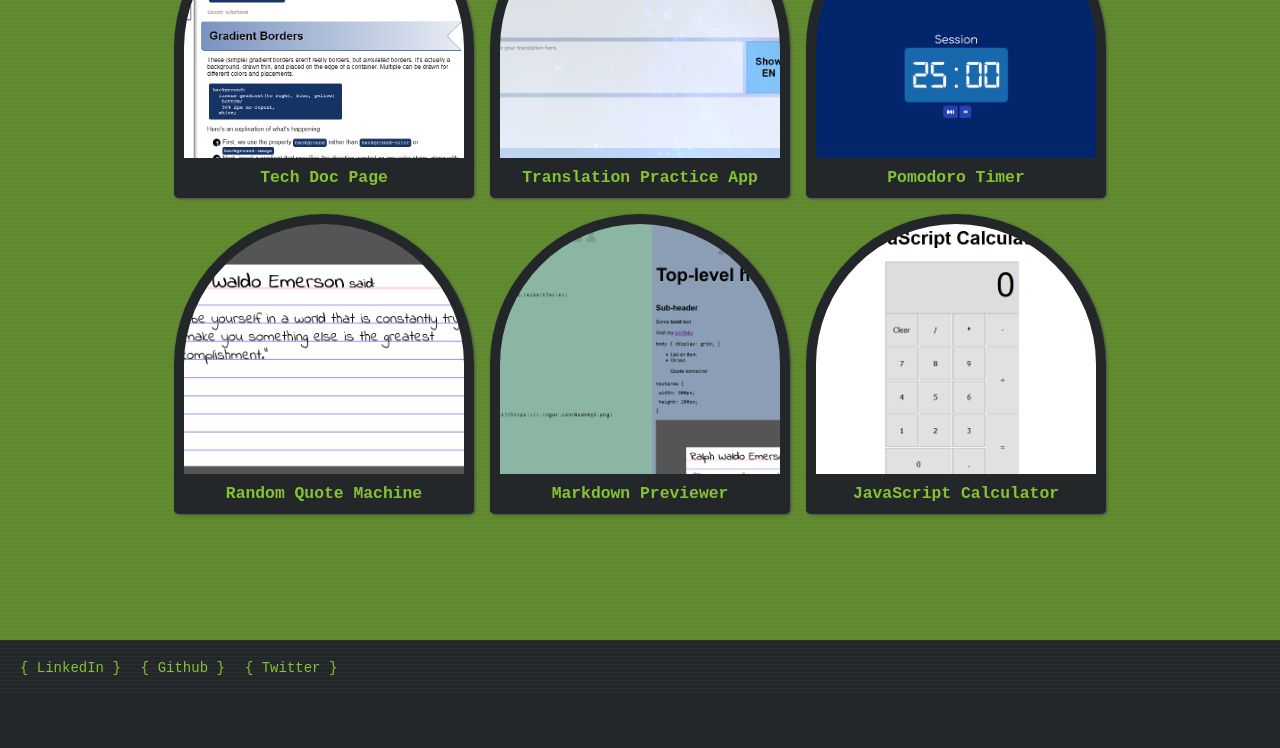
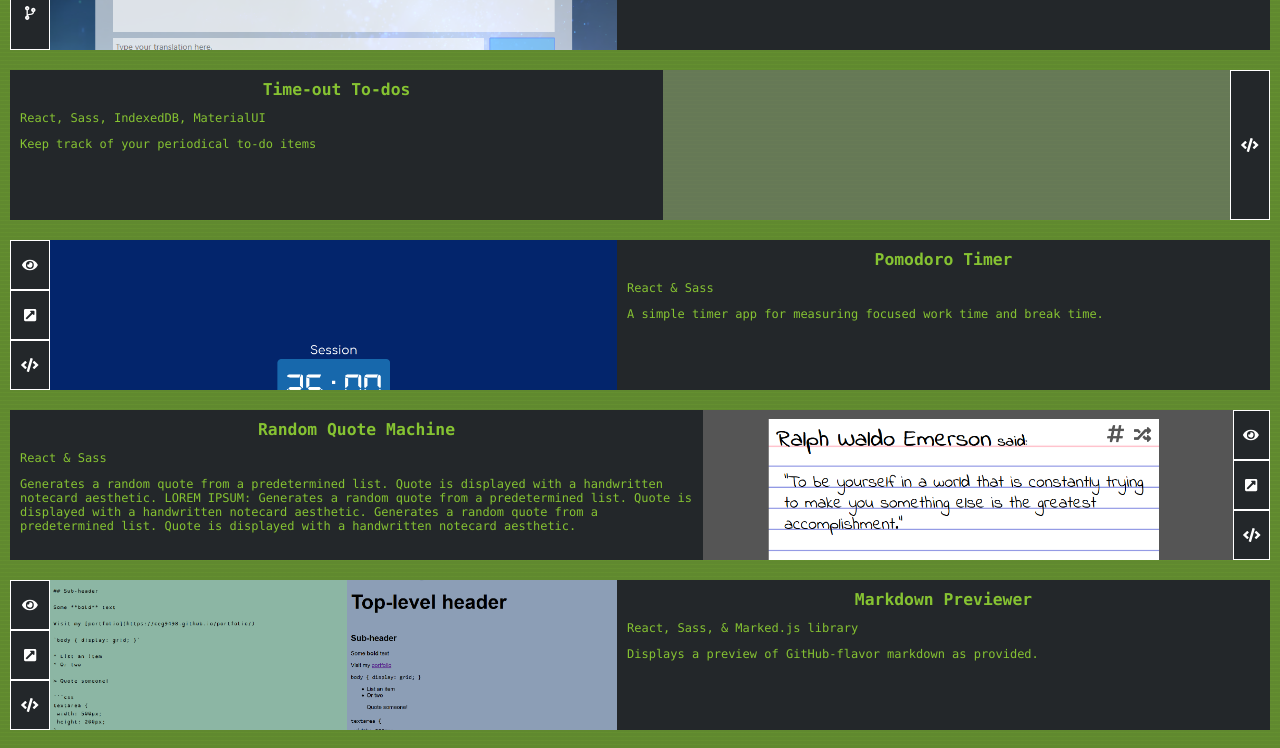
Before and after one commit to ceg9498/portfolio, a React (Create React App) app: page / in a window 1280 px wide. Shown: the part 960-1708 px from the top of the page. Before the commit the page ends 1656 px from the top, so only its background shows below. Built offline with nearby package versions, Linux system fonts and the light colour scheme.

Commit message:
Update project section.

```diff
--- a/src/App.scss
+++ b/src/App.scss
@@ -12,7 +12,7 @@
 body {
   background-color: $dkgrey;
   color: $ltgreen;
-  font-family: monospace;
+  font-family: Monaco, "Lucida Console", monospace;
   font-size: 14px;
   margin: 0px;
 }
--- a/src/Components/projectSection.tsx
+++ b/src/Components/projectSection.tsx
@@ -21,70 +21,107 @@ interface pTileProps {
   inLink?:string;
   codeLink?:string;
   gitLink?:string;
+  isLeft:boolean;
 };
 
 export class ProjectTile extends React.Component<any,any>{
   constructor(props:pTileProps){
     super(props);
-    this.state = { isOpen: false, viewExample: false }
-    this.handleHover = this.handleHover.bind(this);
-  }
-  handleHover(){
-    if(this.state.isOpen){
-      this.setState({
-        isOpen: false,
-      });
-    } else {
-      this.setState({
-        isOpen: true,
-      });
-    }
+    this.state = { isOpen: false, viewExample: false };
   }
   render(){
-    let { title, imgUrl, description, tech, exLink, inLink, codeLink, gitLink} = this.props.proj;
+    let { title, imgUrl, description, tech, exLink, inLink, codeLink, gitLink, isLeft} = this.props.proj;
 
     return(
-      <div className="project-tile"
-        style={{backgroundImage: 'url(' + imgUrl + ')'}}
-        onMouseEnter={this.handleHover} onMouseLeave={this.handleHover}>
-        <div className="project-tile-info">
-          <h3 className="project-tile-title">{title}</h3>
-          { this.state.isOpen &&
-            <>
-              <p>{description}</p>
-              <p>{tech}</p>
+      <div className="project-tile">
+        {isLeft &&
           <div className="project-tile-links">
           { inLink &&
             <span className="internal-example-link" onClick={()=>this.props.openView(this.props.proj)}>
-                    <Popup title={<FontAwesomeIcon icon={faEye} />}
-                    content="View this project within this page." />
+              {/*<Popup title={<FontAwesomeIcon icon={faEye} />}
+              content="View this project within this page." />*/}
+              <FontAwesomeIcon icon={faEye} />
             </span>
           }
           { exLink &&
             <a href={exLink}
               target="_blank" rel='noreferrer noopener'>
-                      <Popup title={<FontAwesomeIcon icon={faExternalLinkSquareAlt} />}
-                      content="View this project on an external page." />
+                {/*<Popup title={<FontAwesomeIcon icon={faExternalLinkSquareAlt} />}
+                content="View this project on an external page." />*/}
+                <FontAwesomeIcon icon={faExternalLinkSquareAlt} />
             </a>
           }
           { codeLink &&
             <a href={exLink}
               target="_blank" rel='noreferrer noopener'>
-                      <Popup title={<FontAwesomeIcon icon={faCode} />}
-                      content="View the code for this project." />
+                {/*<Popup title={<FontAwesomeIcon icon={faCode} />}
+                content="View the code for this project." />*/}
+                <FontAwesomeIcon icon={faCode} />
             </a>
           }
           { gitLink &&
             <a href={exLink}
               target="_blank" rel='noreferrer noopener'>
-                      <Popup title={<FontAwesomeIcon icon={faCodeBranch} />}
-                      content="View the source for this project on GitHub." />
+                {/*<Popup title={<FontAwesomeIcon icon={faCodeBranch} />}
+                content="View the source for this project on GitHub." />*/}
+                <FontAwesomeIcon icon={faCodeBranch} />
             </a>
           }
         </div>
-            </>
+        }
+        {isLeft &&
+          <div className="project-tile-image" style={{backgroundImage: `url(${imgUrl})`}}>
+            {/** Empty; let the bg image speak */}
+          </div>
+        }
+        <div className="project-tile-info">
+          <h3 className="project-tile-title">{title}</h3>
+          <div className="project-description">
+            <p>{tech}</p>
+            <p>{description}</p>
+          </div>
+        </div>
+
+        {!isLeft &&
+          <div className="project-tile-image" style={{backgroundImage: `url(${imgUrl})`}}>
+            {/** Empty; let the bg image speak */}
+          </div>
+        }
+        {!isLeft &&
+          <div className="project-tile-links">
+          { inLink &&
+            <span className="internal-example-link" onClick={()=>this.props.openView(this.props.proj)}>
+              {/*<Popup title={<FontAwesomeIcon icon={faEye} />}
+              content="View this project within this page." />*/}
+              <FontAwesomeIcon icon={faEye} />
+            </span>
+          }
+          { exLink &&
+            <a href={exLink}
+              target="_blank" rel='noreferrer noopener'>
+                {/*<Popup title={<FontAwesomeIcon icon={faExternalLinkSquareAlt} />}
+                content="View this project on an external page." />*/}
+                <FontAwesomeIcon icon={faExternalLinkSquareAlt} />
+            </a>
+          }
+          { codeLink &&
+            <a href={exLink}
+              target="_blank" rel='noreferrer noopener'>
+                {/*<Popup title={<FontAwesomeIcon icon={faCode} />}
+                content="View the code for this project." />*/}
+                <FontAwesomeIcon icon={faCode} />
+            </a>
+          }
+          { gitLink &&
+            <a href={exLink}
+              target="_blank" rel='noreferrer noopener'>
+                {/*<Popup title={<FontAwesomeIcon icon={faCodeBranch} />}
+                content="View the source for this project on GitHub." />*/}
+                <FontAwesomeIcon icon={faCodeBranch} />
+            </a>
           }
         </div>
+        }
       </div>
     );
   }
@@ -97,22 +134,24 @@ export class ProjectSection extends React.Component<any,any>{
     this.state = { viewExample:false, viewLink: "" }
     this.projects = [
       {
-        title:"Tech Doc Page",
-        exLink:"https://codepen.io/ceg9498/full/pXbrqp",
-        inLink: "", // techDocPage
-        codeLink: "https://codepen.io/ceg9498/pen/pXbrqp",
-        imgUrl:techDocPageImage,
-        description:"A technical documentation style page.",
-        tech:"HTML & CSS"
-      },
-      {
         title:"Translation Practice App",
         exLink:"https://thaliak.herokuapp.com/",
         inLink: "",
         gitLink: "https://github.com/ceg9498/thaliak-xltn",
         imgUrl:translationImage,
         description:"An app that facilitates practicing translation of natural languages.",
-        tech:"React, TypeScript, & CSS"
+        tech:"React, TypeScript, & CSS",
+        isLeft: true
+      },
+      {
+        title: "Time-out To-dos",
+        exLink: "",
+        inLink: "",
+        codeLink: "https://github.com/ceg9498/xiv-timers",
+        imgUrl: "",
+        description: "Keep track of your periodical to-do items",
+        tech: "React, Sass, IndexedDB, MaterialUI",
+        isLeft: false
       },
       {
         title:"Pomodoro Timer",
@@ -121,7 +160,8 @@ export class ProjectSection extends React.Component<any,any>{
         codeLink:"https://codepen.io/ceg9498/pen/aboOYQG",
         imgUrl:pomoImage,
         description:"A simple timer app for measuring focused work time and break time.",
-        tech:"React & Sass"
+        tech:"React & Sass",
+        isLeft: true
       },
       {
         title:"Random Quote Machine",
@@ -129,8 +169,9 @@ export class ProjectSection extends React.Component<any,any>{
         inLink:"quoteMachine",
         codeLink: "https://codepen.io/ceg9498/pen/JjPYNjP",
         imgUrl:quoteImage,
-        description:"Generates a random quote from a predetermined list. Quote is displayed with a handwritten notecard aesthetic.",
-        tech:"React & Sass"
+        description:"Generates a random quote from a predetermined list. Quote is displayed with a handwritten notecard aesthetic. LOREM IPSUM: Generates a random quote from a predetermined list. Quote is displayed with a handwritten notecard aesthetic. Generates a random quote from a predetermined list. Quote is displayed with a handwritten notecard aesthetic.",
+        tech:"React & Sass",
+        isLeft: false
       },
       {
         title:"Markdown Previewer",
@@ -139,7 +180,18 @@ export class ProjectSection extends React.Component<any,any>{
         codeLink: "https://codepen.io/ceg9498/pen/vYBGVKB",
         imgUrl:mdPrevImage,
         description:"Displays a preview of GitHub-flavor markdown as provided.",
-        tech:"React, Sass, & Marked.js library"
+        tech:"React, Sass, & Marked.js library",
+        isLeft: true
+      },
+      {
+        title:"Tech Doc Page",
+        exLink:"https://codepen.io/ceg9498/full/pXbrqp",
+        inLink: "", // techDocPage
+        codeLink: "https://codepen.io/ceg9498/pen/pXbrqp",
+        imgUrl:techDocPageImage,
+        description:"A technical documentation style page.",
+        tech:"HTML & CSS",
+        isLeft: false
       },
       {
         title:"JavaScript Calculator",
@@ -148,7 +200,8 @@ export class ProjectSection extends React.Component<any,any>{
         codeLink: "https://codepen.io/ceg9498/pen/PoYNagj",
         imgUrl:jsCalcImage,
         description:"A basic calculator built with React.js; utilizes immediate execution.",
-        tech:"React & Sass"
+        tech:"React & Sass",
+        isLeft: true
       },
     ];
     this.openInlineView = this.openInlineView.bind(this);
--- a/src/SassPartials/_projects.scss
+++ b/src/SassPartials/_projects.scss
@@ -21,29 +21,33 @@
 }
 .project-tile {
   position: relative;
-  background-position: center;
-  background-size: auto 300px;
+  background-color: change-color($color: $ltgrey, $alpha: 0.6);
+  width: 100%;
+  height: 150px;
+  margin: 10px 0;
+  padding: 0;
+  border: 0;
+  display: flex;
+  vertical-align: center;
+
+  .project-tile-image {
+    background-size: 100% auto;
+    background-position: center 25%;
     background-repeat: no-repeat;
-  background-color: change-color($color: $ltgrey, $alpha: 0.6);
-  width: 300px;
-  height: 300px;
-  margin: 8px;
-  border: 10px solid $dkgrey;
-  border-radius: 50% 50% 5px 5px;
-  box-shadow: 1px 1px 3px $mdgrey;
-  vertical-align: center;
+    width: 45%;
+    height: 100%;
+  }
 
   .project-tile-info {
     display: inline-block;
-    position: absolute;
-    bottom: -10px;
-    left: -10px;
-    width: 300px;
-    height: 40px;
+    flex-grow: 1;
+    height: auto;
+    max-width: 55%;
     padding: 10px;
     background-color: $dkgrey;
     color: $ltgreen;
-    border-radius: 5px;
+    overflow-y: auto;
+    scrollbar-width: thin;
 
     h3 {
       margin: 0;
@@ -55,27 +59,31 @@
       font-weight: bold;
     }
 
+    .project-description {
+      font-size: 12px;
+    }
+  }
+
   .project-tile-links {
-      position: absolute;
-      bottom: 0;
-      left: 0;
-      width: 100%;
+    width: 40px;
+    height: auto;
     display: flex;
     flex-wrap: wrap;
+    flex-direction: column;
 
     .internal-example-link{
       cursor:pointer;
     }
 
     a, .internal-example-link {
+      display: grid;
+      place-items: center;
+      border: 1px solid white;
       text-align: center;
       box-sizing: border-box;
-        padding: 10px;
-        max-width: 300px;
-        height: 40px;
+      width: 100%;
+      max-height: 100%;
       flex-grow: 1;
-        border-top: 2px solid $ltgrey;
-        border-right: 2px solid $ltgrey;
       color: white;
       background-color: $dkgrey;
       border-radius: 0;
@@ -84,31 +92,20 @@
       color: white;
     }
     a:first-child, .internal-example-link:first-child {
-        border-radius: 0 0 0 5px;
+      box-shadow: none;
     }
     a:last-child, .internal-example-link:last-child {
-        border-radius: 0 0 5px 0;
-        border-right: none;
+      box-shadow: none;
     }
     a:only-child, .internal-example-link:only-child {
-        border-radius: 0 0 5px 5px;
-        border-right: none;
+      box-shadow: none;
     }
   }
-  }
+
 }
 .project-tile:hover {
   box-shadow: none;
 }
 .project-tile:hover .project-tile-info {
-  height: 300px;
-  border-radius: 25px 25px 5px 5px;
   background-color: change-color($color: $dkgrey, $alpha: 0.9);
-  box-shadow: 1px 1px 3px $mdgrey;
-
-  .project-tile-title {
-    display: block;
-    width: 100%;
-    border-bottom: 1px solid $ltgreen;
 }
-}
```
Lines whose indentation alone changed are shown as unchanged.
